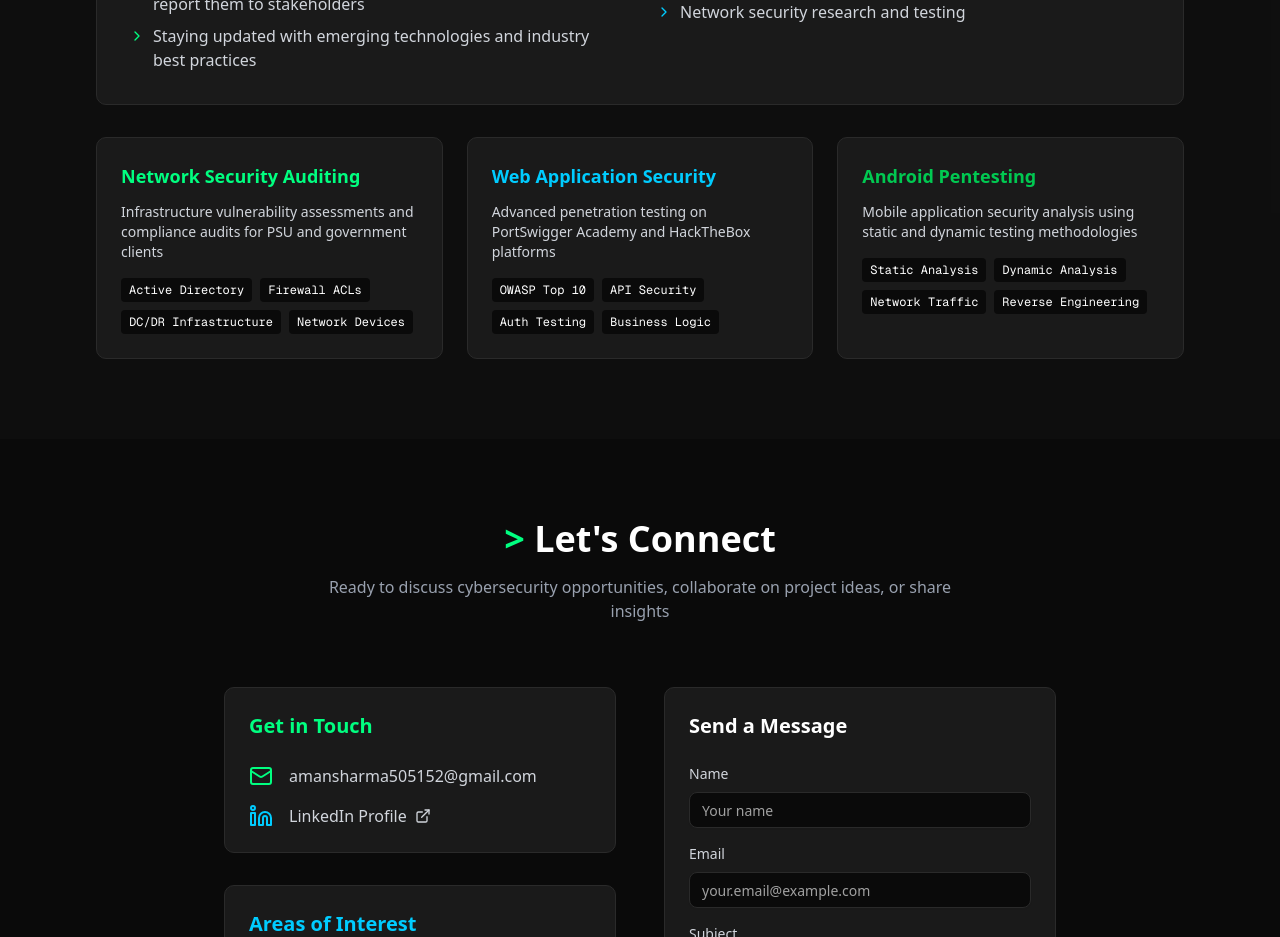
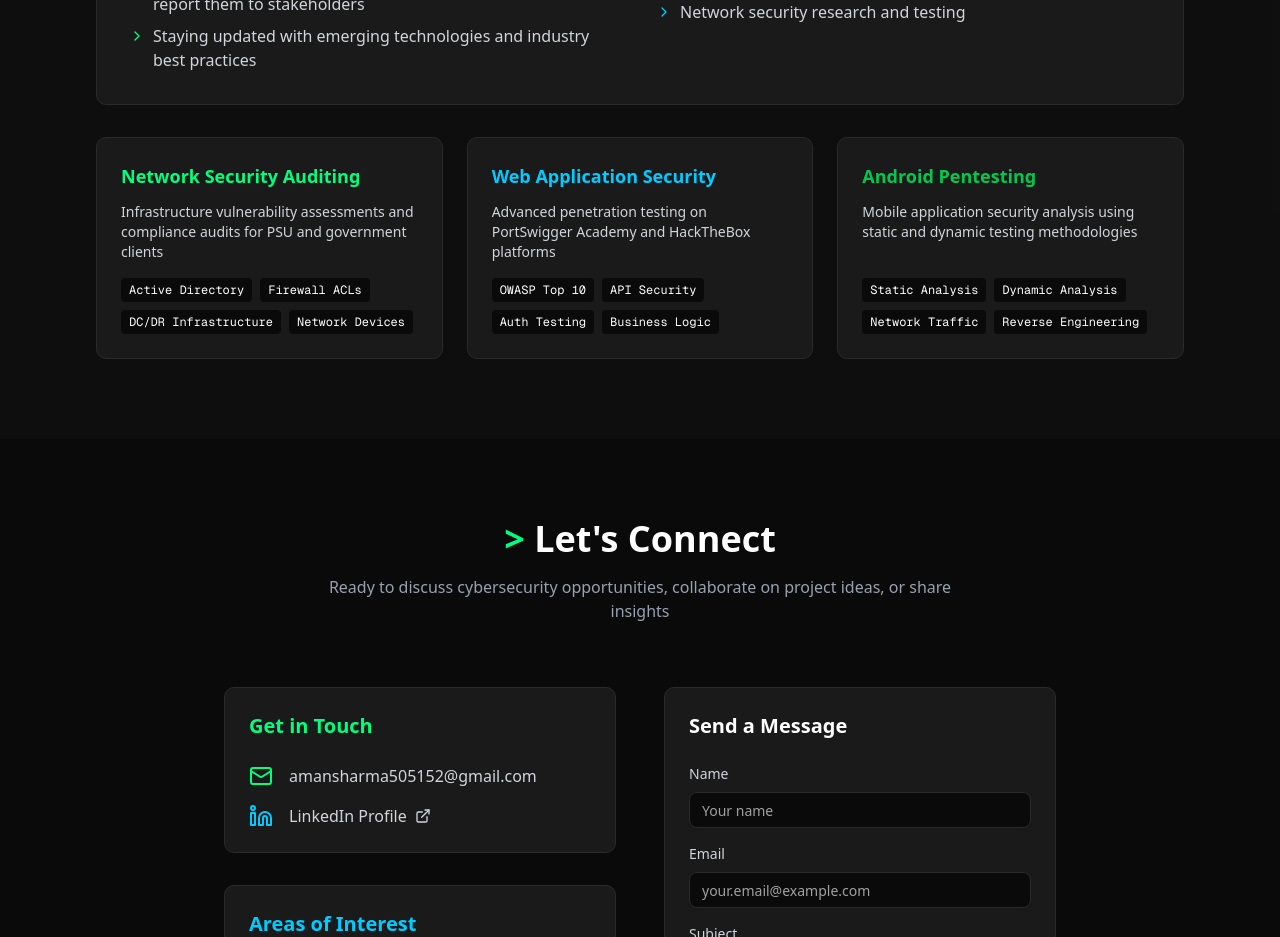
Before and after one commit to aman-sharma0/aman-sharma-portfolio, a Next.js app: page / in a window 1280 px wide. Shown: the part 4360-5297 px from the top of the page. Built offline with nearby package versions, Linux system fonts and the light colour scheme.

Commit message:
Fix dynamic Tailwind classes and align project card tags

```diff
--- a/components/experience-section.tsx
+++ b/components/experience-section.tsx
@@ -1,4 +1,5 @@
 import { Building, Calendar, ChevronRight } from "lucide-react";
+import { cn } from "@/lib/utils";
 
 export function ExperienceSection() {
 
@@ -50,6 +51,24 @@ export function ExperienceSection() {
       color: "green-500"
     },
   ];
+
+  const projectColorVariants: Record<
+    string,
+    { text: string; borderHover: string }
+  > = {
+    "cyber-green": {
+      text: "text-cyber-green",
+      borderHover: "hover:border-cyber-green/30",
+    },
+    "cyber-blue": {
+      text: "text-cyber-blue",
+      borderHover: "hover:border-cyber-blue/30",
+    },
+    "green-500": {
+      text: "text-green-500",
+      borderHover: "hover:border-green-500/30",
+    },
+  };
 
   return (
     <section id="experience" className="py-20 bg-dark-card/30" data-testid="experience-section">
@@ -160,14 +179,17 @@ export function ExperienceSection() {
           {projects.map((project, index) => (
             <div
               key={index}
-              className={`bg-dark-card border border-dark-border rounded-lg p-6 hover:border-${project.color}/30 transition-all duration-300`}
+              className={cn(
+                "flex flex-col bg-dark-card border border-dark-border rounded-lg p-6 transition-all duration-300",
+                projectColorVariants[project.color]?.borderHover
+              )}
               data-testid={`project-${index}`}
             >
-              <h4 className={`text-lg font-semibold text-${project.color} mb-3`}>
+              <h4 className={cn("text-lg font-semibold mb-3", projectColorVariants[project.color]?.text)}>
                 {project.title}
               </h4>
               <p className="text-gray-300 text-sm mb-4">{project.description}</p>
-              <div className="flex flex-wrap gap-2">
+              <div className="flex flex-wrap gap-2 mt-auto">
                 {project.tags.map((tag, tagIndex) => (
                   <span
                     key={tagIndex}
```
Lines whose indentation alone changed are shown as unchanged.
